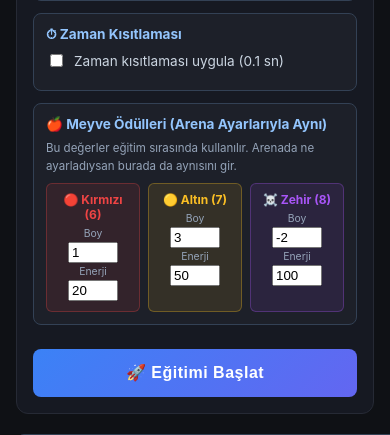
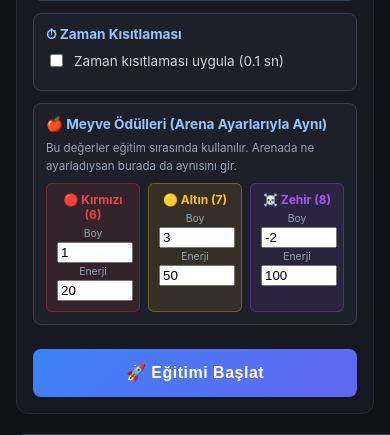
Before and after one commit to Atarapa0/snake_arena, a Flask app: page /egitim in a window 390 px wide. Shown: the part 1048-1483 px from the top of the page. Run offline with Flask 3, Linux system fonts and the light colour scheme.

Commit message:
style: responsive layout update for fruit configuration inputs in egitim and index templates

```diff
--- a/templates/egitim.html
+++ b/templates/egitim.html
@@ -265,23 +265,23 @@
           <div class="fruit-card red">
             <div class="fruit-title" style="color:#ef4444;">🔴 Kırmızı (6)</div>
             <span class="input-label">Boy</span>
-            <input type="number" id="f6_len" value="1" style="width:50px;">
+            <input type="number" id="f6_len" value="1" style="width:100%; box-sizing: border-box;">
             <span class="input-label">Enerji</span>
-            <input type="number" id="f6_egy" value="20" style="width:50px;">
+            <input type="number" id="f6_egy" value="20" style="width:100%; box-sizing: border-box;">
           </div>
           <div class="fruit-card gold">
             <div class="fruit-title" style="color:#fbbf24;">🟡 Altın (7)</div>
             <span class="input-label">Boy</span>
-            <input type="number" id="f7_len" value="3" style="width:50px;">
+            <input type="number" id="f7_len" value="3" style="width:100%; box-sizing: border-box;">
             <span class="input-label">Enerji</span>
-            <input type="number" id="f7_egy" value="50" style="width:50px;">
+            <input type="number" id="f7_egy" value="50" style="width:100%; box-sizing: border-box;">
           </div>
           <div class="fruit-card poison">
             <div class="fruit-title" style="color:#a855f7;">☠️ Zehir (8)</div>
             <span class="input-label">Boy</span>
-            <input type="number" id="f8_len" value="-2" style="width:50px;">
+            <input type="number" id="f8_len" value="-2" style="width:100%; box-sizing: border-box;">
             <span class="input-label">Enerji</span>
-            <input type="number" id="f8_egy" value="100" style="width:50px;">
+            <input type="number" id="f8_egy" value="100" style="width:100%; box-sizing: border-box;">
           </div>
         </div>
       </div>
```
Also changed, not shown: templates/index.html (+9 -9 lines).
